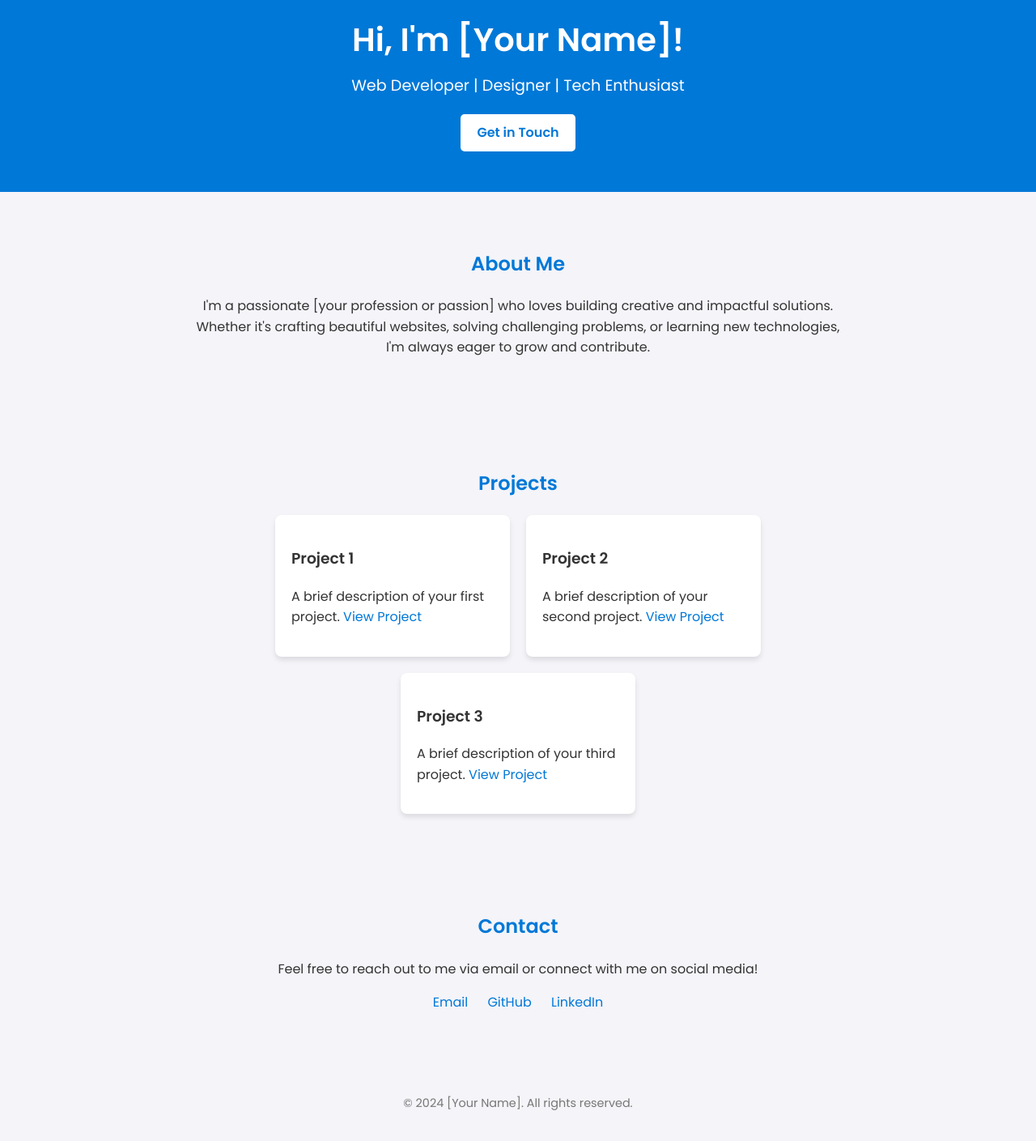
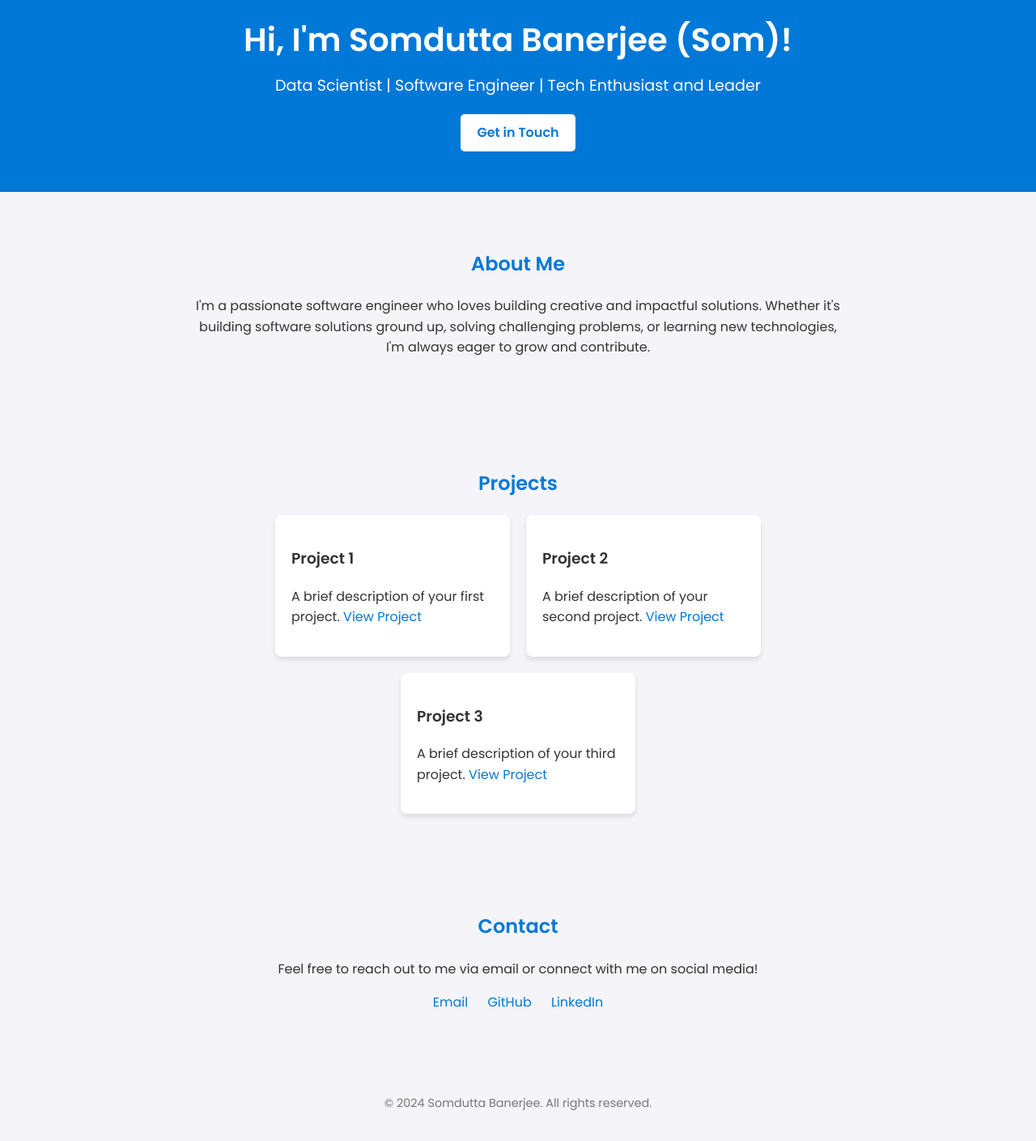
Before and after one commit to supersom/supersom.github.io, a plain HTML site: page index.html in a window 1280 px wide. Shown: the part 79-1488 px from the top of the page at 81% size. Drawn offline with Linux system fonts and the light colour scheme.

Commit message:
adding some basic details to the template

```diff
--- a/index.html
+++ b/index.html
@@ -11,8 +11,8 @@
     <header>
         <div class="container">
             <img src="assets/profile.jpg" alt="Profile Picture" class="profile-pic">
-            <h1>Hi, I'm [Your Name]!</h1>
-            <p class="subtitle">Web Developer | Designer | Tech Enthusiast</p>
+            <h1>Hi, I'm Somdutta Banerjee (Som)!</h1>
+            <p class="subtitle">Data Scientist | Software Engineer | Tech Enthusiast and Leader</p>
             <a href="#contact" class="cta-button">Get in Touch</a>
         </div>
     </header>
@@ -21,8 +21,8 @@
             <div class="container">
                 <h2>About Me</h2>
                 <p>
-                    I'm a passionate [your profession or passion] who loves building creative and impactful solutions.
-                    Whether it's crafting beautiful websites, solving challenging problems, or learning new technologies,
+                    I'm a passionate software engineer who loves building creative and impactful solutions.
+                    Whether it's building software solutions ground up, solving challenging problems, or learning new technologies,
                     I'm always eager to grow and contribute.
                 </p>
             </div>
@@ -51,15 +51,15 @@
                 <h2>Contact</h2>
                 <p>Feel free to reach out to me via email or connect with me on social media!</p>
                 <ul class="contact-links">
-                    <li><a href="mailto:your-email@example.com">Email</a></li>
-                    <li><a href="https://github.com/yourusername" target="_blank">GitHub</a></li>
-                    <li><a href="https://linkedin.com/in/yourusername" target="_blank">LinkedIn</a></li>
+                    <li><a href="mailto:banerjee.somdutta@gmail.com">Email</a></li>
+                    <li><a href="https://github.com/supersom" target="_blank">GitHub</a></li>
+                    <li><a href="https://linkedin.com/in/banerjeesomdutta" target="_blank">LinkedIn</a></li>
                 </ul>
             </div>
         </section>
     </main>
     <footer>
-        <p>&copy; 2024 [Your Name]. All rights reserved.</p>
+        <p>&copy; 2024 Somdutta Banerjee. All rights reserved.</p>
     </footer>
 </body>
 </html>
```
